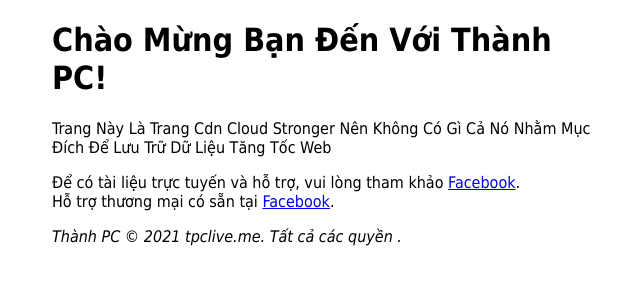
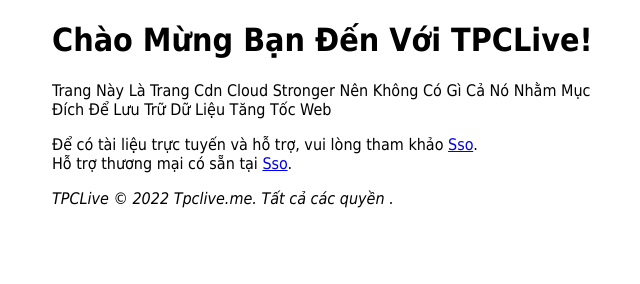
Before and after one commit to thanhpcvn/cdn-tpc, a plain HTML site: page index.html in a window 1280 px wide. Shown: the whole page, without its empty margins (308-948 px from the left). Drawn offline with Linux system fonts and the light colour scheme.

Commit message:
Update index.html

```diff
--- a/index.html
+++ b/index.html
@@ -1,7 +1,7 @@
 <!DOCTYPE html>
 <html>
 <head>
-<title>Chào Mừng Bạn Đã Đến Với Trang Cdn Cloud Stronger Của Thành PC!</title>
+<title>Chào Mừng Bạn Đã Đến Với Trang Cdn Cloud Stronger Của TPCLive!</title>
 <style>
     body {
         width: 35em;
@@ -11,15 +11,15 @@
 </style>
 </head>
 <body>
-<h1>Chào Mừng Bạn Đến Với Thành PC!</h1>
+<h1>Chào Mừng Bạn Đến Với TPCLive!</h1>
 <p>Trang Này Là Trang Cdn Cloud Stronger Nên Không Có Gì Cả Nó Nhằm Mục Đích Để Lưu Trữ Dữ Liệu Tăng Tốc Web</p>
 
 <p>Để có tài liệu trực tuyến và hỗ trợ, vui lòng tham khảo
-<a href="https://www.facebook.com/ThanhPCDevelopers/">Facebook</a>.<br/>
+<a href="https://sso.tpclive.me/">Sso</a>.<br/>
 Hỗ trợ thương mại có sẵn tại
-<a href="hhttps://www.facebook.com/ThanhPCDevelopers/">Facebook</a>.</p>
+<a href="https://sso.tpclive.me/">Sso</a>.</p>
 
-<p><em>Thành PC © 2021 tpclive.me. Tất cả các quyền
+<p><em>TPCLive © 2022 Tpclive.me. Tất cả các quyền
 .</em></p>
 </body>
 </html>
```
